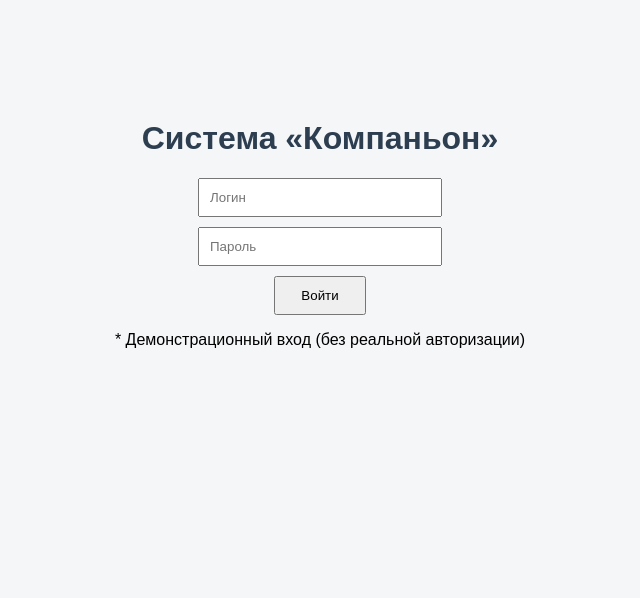
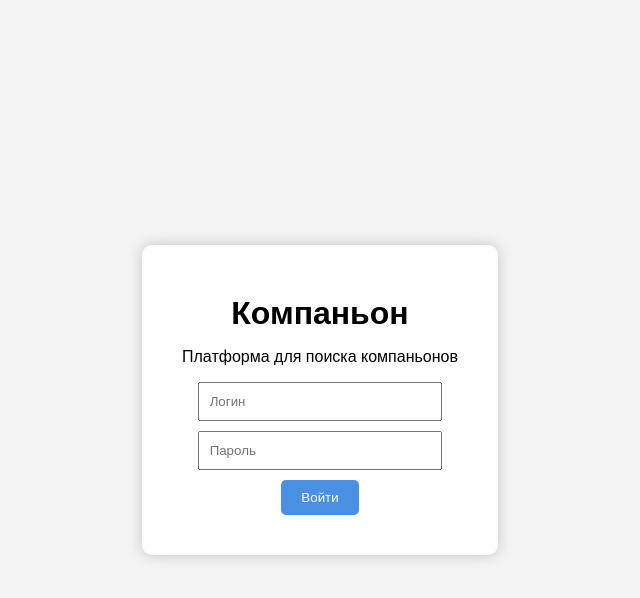
Before and after one commit to vvmalyuga/companion, a plain HTML site: page index.html in a window 1280 px wide. Shown: the whole page, without its empty margins (320-960 px from the left). Drawn offline with Linux system fonts and the light colour scheme.

Commit message:
Add files via upload

```diff
--- a/index.html
+++ b/index.html
@@ -1,23 +1,21 @@
 <!DOCTYPE html>
 <html lang="ru">
 <head>
-    <meta charset="UTF-8">
-    <title>Компаньон — Вход</title>
-    <link rel="stylesheet" href="style.css">
+<meta charset="UTF-8">
+<meta name="viewport" content="width=device-width, initial-scale=1.0">
+<title>Компаньон — Вход</title>
+<link rel="stylesheet" href="style.css">
 </head>
-<body class="login">
-
-<h1>Система «Компаньон»</h1>
-
-<form action="main.html">
-    <input type="text" placeholder="Логин" required>
-    <input type="password" placeholder="Пароль" required>
-    <button type="submit">Войти</button>
-</form>
-
-<p class="note">
-    * Демонстрационный вход (без реальной авторизации)
-</p>
-
+<body>
+<div class="login-page">
+  <div class="login-box">
+    <h1>Компаньон</h1>
+    <p>Платформа для поиска компаньонов</p>
+    <input type="text" placeholder="Логин" id="username">
+    <input type="password" placeholder="Пароль" id="password">
+    <button onclick="login()">Войти</button>
+  </div>
+</div>
+<script src="app.js"></script>
 </body>
 </html>
--- a/style.css
+++ b/style.css
@@ -1,29 +1,11 @@
-body {
-    font-family: Arial, sans-serif;
-    margin: 40px;
-    background: #f4f6f8;
-}
-
-h1, h2, h3 {
-    color: #2c3e50;
-}
-
-.login {
-    text-align: center;
-    margin-top: 120px;
-}
-
-form input {
-    display: block;
-    margin: 10px auto;
-    padding: 10px;
-    width: 220px;
-}
-
-button {
-    padding: 10px 25px;
-}
-
-hr {
-    margin: 40px 0;
-}
+body { font-family: Arial, sans-serif; margin: 0; padding: 0; background: #f4f4f4; }
+header, footer { background: #4a90e2; color: white; text-align: center; padding: 15px; }
+nav a { color: white; margin: 0 10px; text-decoration: none; font-weight: bold; }
+h1, h2 { margin: 10px 0; }
+main { padding: 20px; }
+section { background: white; border-radius: 10px; margin-bottom: 20px; padding: 15px; }
+img { max-width: 100%; border-radius: 5px; margin: 10px 0; }
+.login-page { display: flex; justify-content: center; align-items: center; height: 100vh; }
+.login-box { background: white; padding: 40px; border-radius: 10px; box-shadow: 0 0 15px rgba(0,0,0,0.2); text-align: center; }
+.login-box input { display: block; margin: 10px auto; padding: 10px; width: 80%; }
+.login-box button { padding: 10px 20px; background: #4a90e2; color: white; border: none; border-radius: 5px; cursor: pointer; }
```
Also changed, not shown: about.html (+13 -6 lines), frames.html (+3 -3 lines), tz.html (+7 -2 lines), uml.html (+29 -4 lines), app.js (line endings or trailing spaces).
